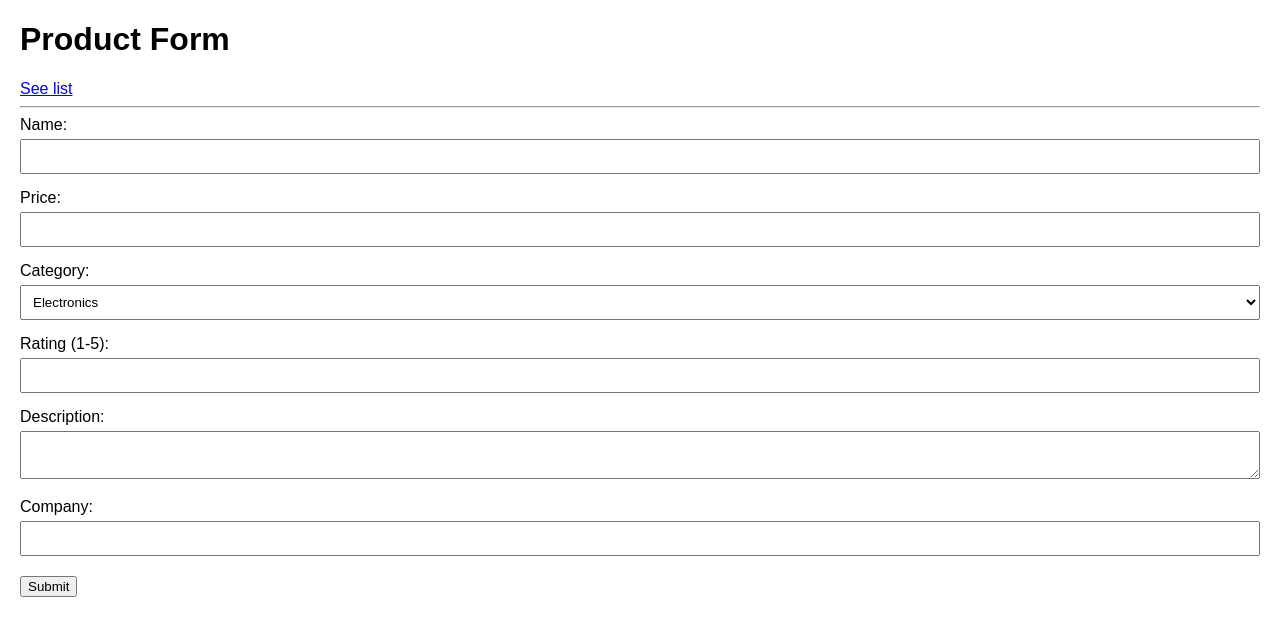
After one commit to Soham7777777/mini-hackathon, a Flask app: template Application/templates/form.html in a window 1280 px wide. The commit adds this page. Shown: the top 636 px of the page. Run offline with Flask 3, Linux system fonts and the light colour scheme; the template is opened without the code that fills it: values that come from a table or form of the project are taken from there, others are empty; parts of the project's set-up code (start-up, migrations or seed data) failed here and were passed over.

Commit message:
finished

```diff
--- /dev/null
+++ b/Application/forms.py
@@ -0,0 +1,51 @@
+from flask_wtf import FlaskForm
+from wtforms import StringField, DecimalField, SelectField, IntegerField, TextAreaField
+from wtforms.validators import DataRequired, Length, NumberRange, Optional
+
+class ProductForm(FlaskForm):
+    # Field for the product name
+    name = StringField(
+        'Name',
+        validators=[
+            DataRequired(message='Name is required'),
+            Length(max=100, message='Name must be less than 100 characters')
+        ]
+    )
+
+    # Field for the product price
+    price = DecimalField(
+        'Price',
+        places=2,
+        validators=[
+            DataRequired(message='Price is required'),
+            NumberRange(min=0.01, message='Price must be a positive number')
+        ]
+    )
+
+    # Field for the product category
+    category = SelectField(
+        'Category',
+        choices=[('electronics', 'Electronics'), ('clothing', 'Clothing'), ('books', 'Books'), ('home', 'Home')],
+        validators=[DataRequired(message='Category is required')]
+    )
+
+    # Field for the product rating
+    rating = IntegerField(
+        'Rating',
+        validators=[
+            Optional(),
+            NumberRange(min=1, max=5, message='Rating must be between 1 and 5')
+        ]
+    )
+
+    # Field for the product description
+    description = TextAreaField(
+        'Description',
+        validators=[Optional(), Length(max=500, message='Description must be less than 500 characters')]
+    )
+
+    # Field for the product company
+    company = StringField(
+        'Company',
+        validators=[Optional(), Length(max=100, message='Company name must be less than 100 characters')]
+    )
--- /dev/null
+++ b/Application/templates/form.html
@@ -0,0 +1,139 @@
+<!DOCTYPE html>
+<html lang="en">
+
+<head>
+    <meta charset="UTF-8">
+    <meta name="viewport" content="width=device-width, initial-scale=1.0">
+    <title>Product Form</title>
+    <style>
+        body {
+            font-family: Arial, sans-serif;
+            margin: 20px;
+        }
+
+        .form-group {
+            margin-bottom: 15px;
+        }
+
+        label {
+            display: block;
+            margin-bottom: 5px;
+        }
+
+        input,
+        select,
+        textarea {
+            width: 100%;
+            padding: 8px;
+            box-sizing: border-box;
+        }
+
+        .form-group.error input,
+        .form-group.error select,
+        .form-group.error textarea {
+            border: 1px solid red;
+        }
+
+        .error-message {
+            color: red;
+            font-size: 0.9em;
+            margin-top: 5px;
+        }
+
+        .form-actions {
+            margin-top: 20px;
+        }
+
+        .alert {
+            padding: 15px;
+            margin-bottom: 20px;
+            border: 1px solid transparent;
+            border-radius: 4px;
+        }
+        .alert-success {
+            color: #155724;
+            background-color: #d4edda;
+            border-color: #c3e6cb;
+        }
+        .alert-danger {
+            color: #721c24;
+            background-color: #f8d7da;
+            border-color: #f5c6cb;
+        }
+    </style>
+</head>
+
+<body>
+    <h1>Product Form</h1>
+
+    <a href="{{ url_for('show_products') }}">See list</a>
+    <hr>
+
+    {% with messages = get_flashed_messages(with_categories=true) %}
+    {% if messages %}
+    {% for category, message in messages %}
+    <div class="alert alert-{{ category }}">
+        {{ message }}
+    </div>
+    {% endfor %}
+    {% endif %}
+    {% endwith %}
+
+    <form method="POST" action="{{ url_for('home') }}">
+        {{ form.hidden_tag() }} <!-- CSRF token for security -->
+
+        <div class="form-group {{ 'error' if form.name.errors }}">
+            <label for="name">Name:</label>
+            {{ form.name(class="form-control") }}
+            {% for error in form.name.errors %}
+            <div class="error-message">{{ error }}</div>
+            {% endfor %}
+        </div>
+
+        <div class="form-group {{ 'error' if form.price.errors }}">
+            <label for="price">Price:</label>
+            {{ form.price(class="form-control") }}
+            {% for error in form.price.errors %}
+            <div class="error-message">{{ error }}</div>
+            {% endfor %}
+        </div>
+
+        <div class="form-group {{ 'error' if form.category.errors }}">
+            <label for="category">Category:</label>
+            {{ form.category(class="form-control") }}
+            {% for error in form.category.errors %}
+            <div class="error-message">{{ error }}</div>
+            {% endfor %}
+        </div>
+
+        <div class="form-group {{ 'error' if form.rating.errors }}">
+            <label for="rating">Rating (1-5):</label>
+            {{ form.rating(class="form-control") }}
+            {% for error in form.rating.errors %}
+            <div class="error-message">{{ error }}</div>
+            {% endfor %}
+        </div>
+
+        <div class="form-group {{ 'error' if form.description.errors }}">
+            <label for="description">Description:</label>
+            {{ form.description(class="form-control") }}
+            {% for error in form.description.errors %}
+            <div class="error-message">{{ error }}</div>
+            {% endfor %}
+        </div>
+
+        <div class="form-group {{ 'error' if form.company.errors }}">
+            <label for="company">Company:</label>
+            {{ form.company(class="form-control") }}
+            {% for error in form.company.errors %}
+            <div class="error-message">{{ error }}</div>
+            {% endfor %}
+        </div>
+
+        <div class="form-actions">
+            <button type="submit" class="btn btn-primary">Submit</button>
+        </div>
+    </form>
+</body>
+
+</html>
```
Also changed, not shown: Application/__init__.py (+29 -20 lines), Application/models.py (+11 -7 lines), Application/templates/index.html (+99 -24 lines).
